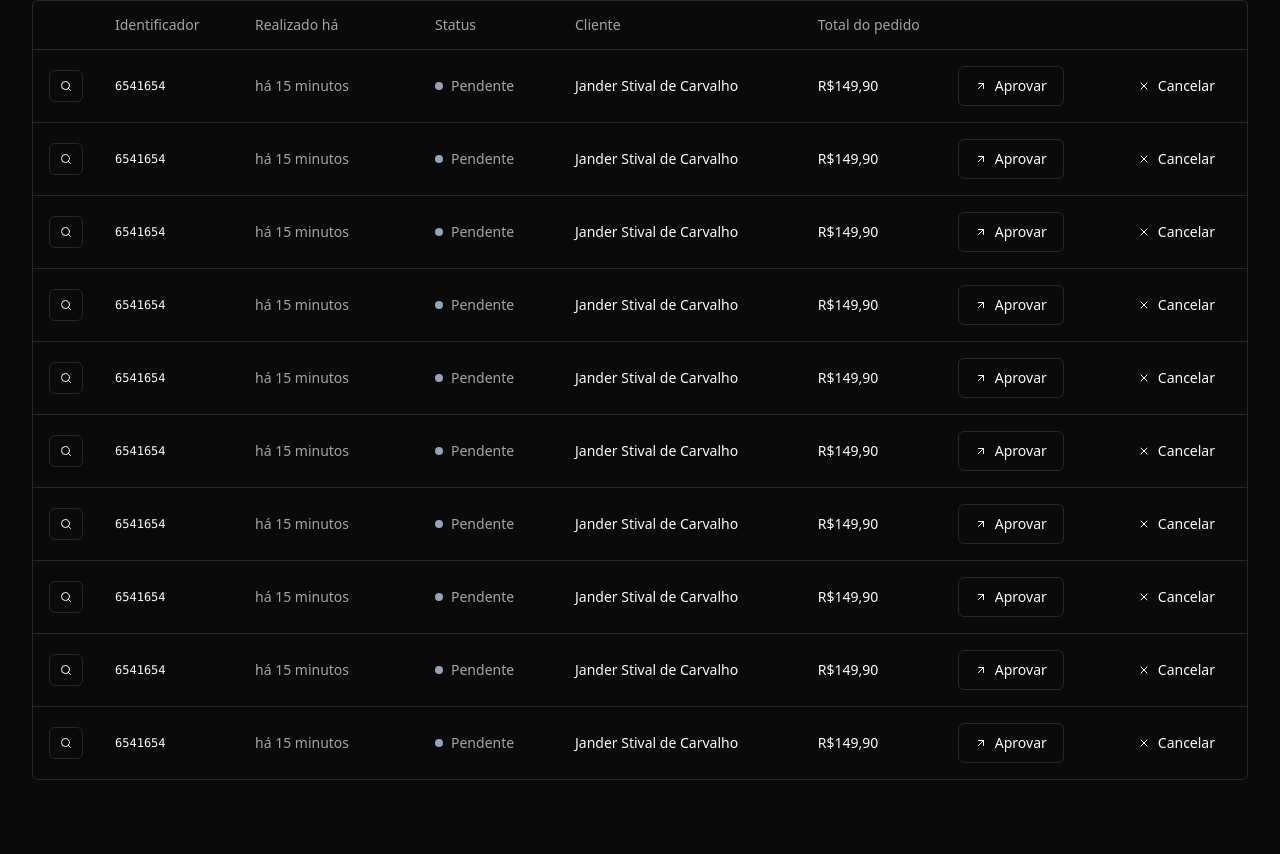
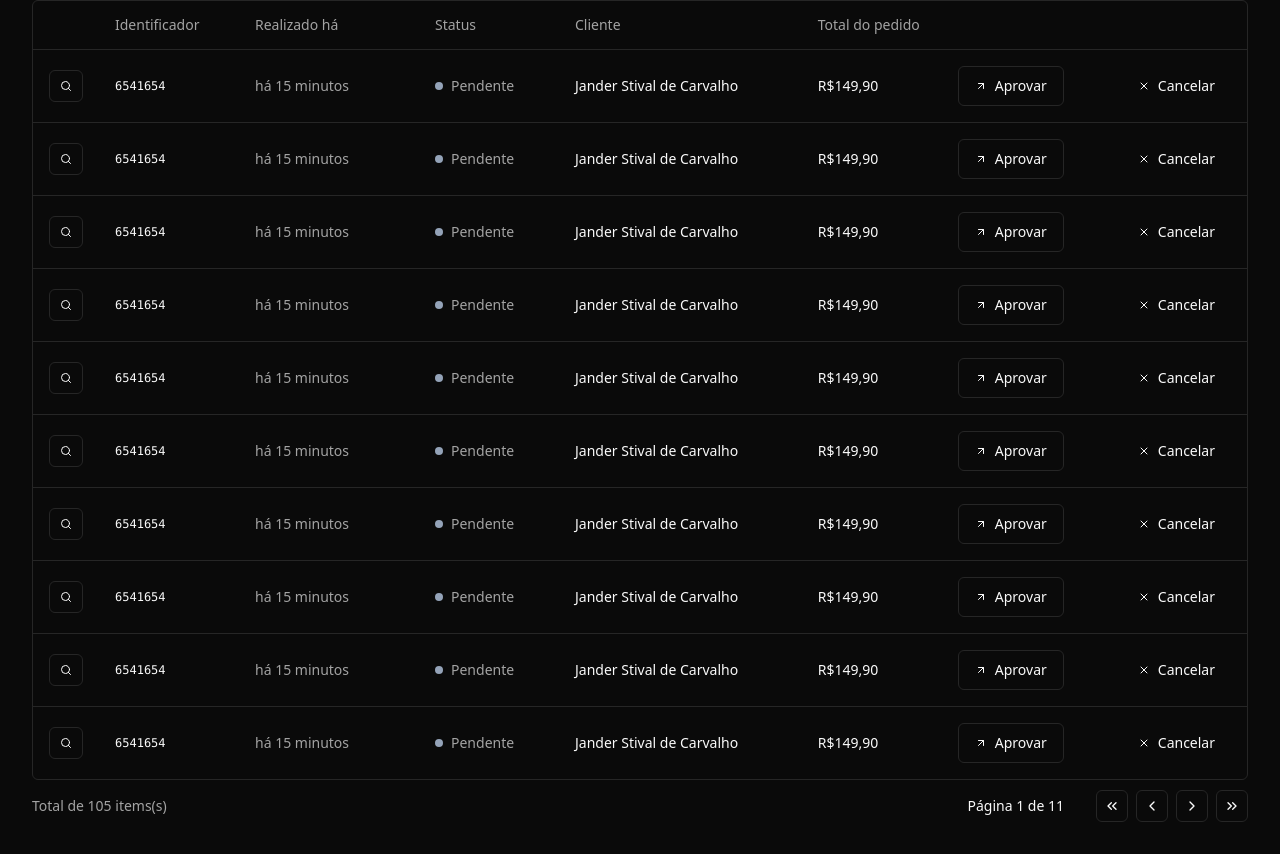
Before and after one commit to janderscarvalho/Pizza-Shop, a React (Vite) app: page /orders in a window 1280 px wide. Shown: the part 183-1037 px from the top of the page. Before the commit the page ends 995 px from the top, so only its background shows below. Built offline with nearby package versions, Linux system fonts and the light colour scheme.

Commit message:
Paginação
Estilização do componente de Páginação

```diff
--- a/src/Pages/app/orders/orders.tsx
+++ b/src/Pages/app/orders/orders.tsx
@@ -1,5 +1,6 @@
 import { Helmet } from 'react-helmet-async'
 
+import { Pagination } from '@/components/pagination'
 import {
   Table,
   TableBody,
@@ -17,9 +18,9 @@
       <Helmet title="Pedidos" />
       <div className="flex flex-col gap-4">
         <h1 className="tracking-tigh text-3xl font-bold">Pedidos</h1>
-      </div>
         <div className="space-y-2.5">
           <OrderTableFilters />
+
           <div className="rounded-md border">
             <Table>
               <TableHeader>
@@ -41,6 +42,8 @@
               </TableBody>
             </Table>
           </div>
+          <Pagination pageIndex={0} totalCount={105} perPage={10} />
+        </div>
       </div>
     </>
   )
--- /dev/null
+++ b/src/components/pagination.tsx
@@ -0,0 +1,52 @@
+import {
+  ChevronLeft,
+  ChevronRight,
+  ChevronsLeft,
+  ChevronsRight,
+} from 'lucide-react'
+
+import { Button } from './ui/button'
+
+export interface PaginationProps {
+  pageIndex: number
+  totalCount: number
+  perPage: number
+}
+
+export function Pagination({
+  pageIndex,
+  totalCount,
+  perPage,
+}: PaginationProps) {
+  const pages = Math.ceil(totalCount / perPage) || 1
+  return (
+    <div className="flex items-center justify-between">
+      <span className="text-sm text-muted-foreground">
+        Total de {totalCount} items(s)
+      </span>
+      <div className="flex items-center gap-6 lg:gap-8">
+        <div className="text-sm font-medium">
+          Página {pageIndex + 1} de {pages}
+        </div>
+        <div className="flex items-center gap-2">
+          <Button variant="outline" className="h-8 w-8 p-0">
+            <ChevronsLeft className="h-4 w-4" />
+            <span className="sr-only">Primeira Página</span>
+          </Button>
+          <Button variant="outline" className="h-8 w-8 p-0">
+            <ChevronLeft className="h-4 w-4" />
+            <span className="sr-only">Próxima página</span>
+          </Button>
+          <Button variant="outline" className="h-8 w-8 p-0">
+            <ChevronRight className="h-4 w-4" />
+            <span className="sr-only">Página anterior</span>
+          </Button>
+          <Button variant="outline" className="h-8 w-8 p-0">
+            <ChevronsRight className="h-4 w-4" />
+            <span className="sr-only">Última página</span>
+          </Button>
+        </div>
+      </div>
+    </div>
+  )
+}
```
Lines whose indentation alone changed are shown as unchanged.
